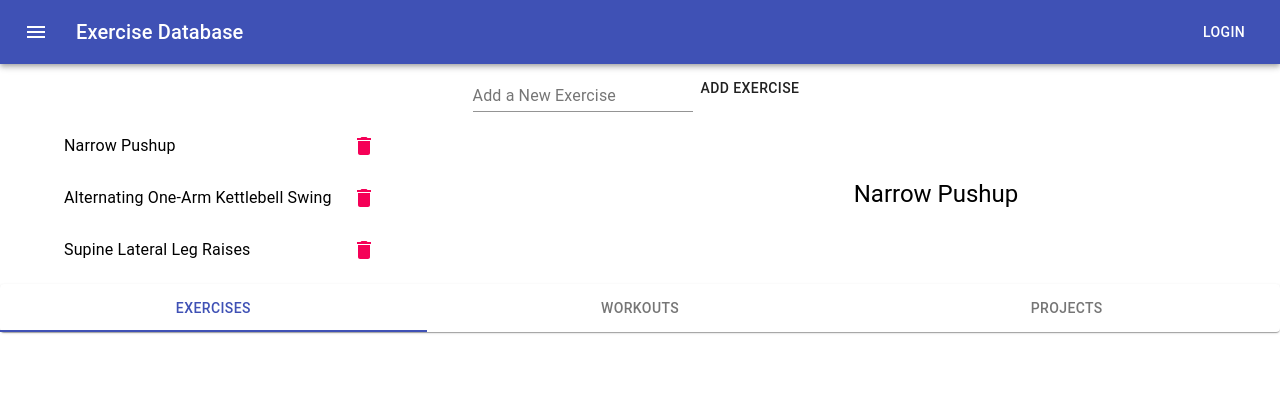
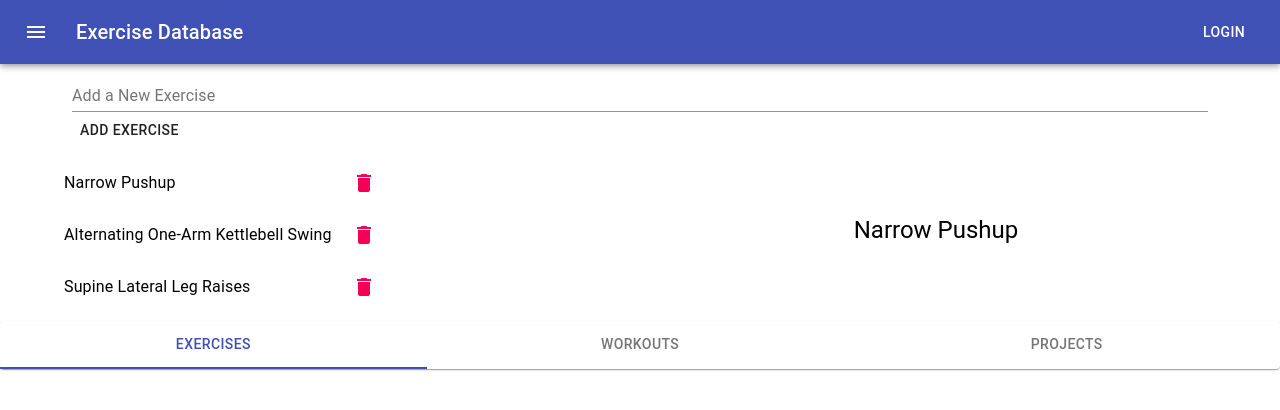
Before and after one commit to michaelresser/pt-buddy, a React (Create React App) app: page / in a window 1280 px wide. Shown: the top 410 px of the page. Built offline with nearby package versions, Linux system fonts and the light colour scheme.

Commit message:
finished attaching methods from Context to Exercises View

```diff
--- a/src/components/App/App.js
+++ b/src/components/App/App.js
@@ -4,7 +4,7 @@ import { v4 as uuid } from 'uuid';
 // Components
 import { Header, ViewPanel, ViewToggle, Exercises } from '../../components/index.js';
 // Material UI
-import { Container } from "@material-ui/core";
+// import {  } from "@material-ui/core";
 // Context
 import AppContext, { AppState } from "../context/context";
 
@@ -20,10 +20,13 @@ class App extends React.Component {
         id: uuid(),
         name: ''
       },
-      currentExercise: AppState.exercises[0] ,
+      currentExercise: AppState.exercises[0],
       currentView: <Exercises />,
-      selectExercise: this.selectExercise
-
+      handleChange: this.handleChange,
+      selectExercise: this.selectExercise,
+      addExercise: this.addExercise,
+      deleteExercise: this.deleteExercise,
+      changeView: this.changeView
     }
   }
 
@@ -38,9 +41,13 @@ class App extends React.Component {
     });
   };
   /* CREATE METHODS */
-  createExercise = () => {
+  addExercise = () => {
     this.setState({
-      exercises: [...this.state.exercises, this.state.newExercise]
+      exercises: [...this.state.exercises, this.state.newExercise],
+      newExercise:{
+        id: uuid(),
+        name: ''
+      }
     },
       () => console.log(this.state.exercises)
     );
@@ -59,9 +66,9 @@ class App extends React.Component {
   /* DELETE METHODS */
   deleteExercise = (selection) => {
     this.setState({
-      exercises: this.state.exercises.filter(item => {
-        if (item.id !== selection) {
-          return item;
+      exercises: this.state.exercises.filter(exercise => {
+        if (exercise.id !== selection.id) {
+          return exercise;
         } else {
           return null
         }
@@ -99,9 +106,7 @@ class App extends React.Component {
     return (
       <AppContext.Provider value={this.state}>
         <Header />
-          <Container>
         <ViewPanel />
-          </Container>
         <ViewToggle />
       </AppContext.Provider>
     )
--- a/src/components/Content/Exercises/ExerciseActions/ExerciseActions.js
+++ b/src/components/Content/Exercises/ExerciseActions/ExerciseActions.js
@@ -1,16 +1,21 @@
 import React from 'react';
 import { Container, TextField, Button, FormControl, FormGroup } from '@material-ui/core';
+import AppContext from '../../../context/context';
 
-const ExerciseActions = (props) => {
-    return (
-        <Container justify={'center'} align={'center'} >
-            <FormControl>
-                <FormGroup children row>
-                    <TextField label="Add a New Exercise" onChange={props.handleChange} value={props.newExercise}></TextField>
-                    <Button onClick={props.addNewExercise}>Add Exercise</Button>
-                </FormGroup>
-            </FormControl>
-        </Container>
-    )
-}
+
+const ExerciseActions = () => (
+    <AppContext.Consumer>
+        {context => (
+            <Container>
+                <FormControl fullWidth>
+                    <FormGroup children row>
+                        <TextField fullWidth label="Add a New Exercise" onChange={context.handleChange} value={context.newExercise.name}></TextField>
+                        <Button onClick={context.addExercise}>Add Exercise</Button>
+                    </FormGroup>
+                </FormControl>
+            </Container>
+        )}
+    </AppContext.Consumer>
+);
+
 export default ExerciseActions;
--- a/src/components/Content/Exercises/ExerciseList/ExerciseList.js
+++ b/src/components/Content/Exercises/ExerciseList/ExerciseList.js
@@ -4,33 +4,28 @@ import DeleteIcon from '@material-ui/icons/Delete';
 import AppContext from '../../../context/context';
 
 
-const ExerciseList = (props) => {
-    /* handleDelete creted to stop event bubbling through to list item selectExercise method */
-    const handleDeleteExercise = (event, item) => {
-        event.stopPropagation();
-        event.preventDefault();
-        props.deleteExercise(item.id);
-    }
+const ExerciseList = () => {
 
     return (
         <AppContext.Consumer>
-            {context =>
+            {context => (
                 <List>
-                    {context.exercises.map(item => {
+                    {context.exercises.map(exercise => {
                         return (
                             <ListItem button
-                                key={item.id}
+                                key={exercise.id}
                                 onClick={() => {
-                                    context.selectExercise(item);
-
+                                    context.selectExercise(exercise);
                                 }}
                                 alignItems='center'>
                                 <ListItemText
-                                    primary={item.name}>
+                                    primary={exercise.name}>
                                 </ListItemText>
                                 <Button children
                                     onClick={(event) => {
-                                        handleDeleteExercise(event, item)
+                                        event.stopPropagation();
+                                        event.preventDefault();
+                                        context.deleteExercise(exercise);
                                     }}
                                     color="secondary">
                                     <DeleteIcon />
@@ -39,7 +34,7 @@ const ExerciseList = (props) => {
                         )
                     })}
                 </List>
-            }
+            )}
         </AppContext.Consumer>
     );
 }
--- a/src/components/Content/Exercises/Exercises/Exercises.js
+++ b/src/components/Content/Exercises/Exercises/Exercises.js
@@ -1,28 +1,26 @@
 import React from 'react'
 import { Container, Grid } from '@material-ui/core';
 import { ExerciseActions, ExerciseList, ExerciseView } from '../../../index';
-
+import AppContext from '../../../context/context';
 
 
 const Exercises = (props) => {
     return (
+        <AppContext.Consumer>
+            {context => (
                 <Container>
-            <ExerciseActions
-            addNewExercise={props.addExercise}
-            handleChange={props.handleChange} />
+                <ExerciseActions />
                 <Grid container>
-            <Grid container item xs>
-                <ExerciseList
-                    exercises={props.exercises} deleteExercise={props.deleteExercise}
-                    selectExercise={props.selectExercise} />
+                    <Grid container item sm={6}>
+                        <ExerciseList />
                     </Grid>
-            <Grid container item xs justify='center' alignItems='center'>
-                <ExerciseView
-                    exercises={props.exercises}
-                    currentExercise={props.currentExercise} />
+                    <Grid container item sm={6} justify='center' alignItems='center'>
+                        <ExerciseView />
                     </Grid>
                 </Grid>
             </Container>
+            )}
+        </AppContext.Consumer>
 
     )
 }
--- a/src/components/Layout/Views/ViewPanel/ViewPanel.js
+++ b/src/components/Layout/Views/ViewPanel/ViewPanel.js
@@ -1,17 +1,18 @@
 import React from 'react';
 
-
+// Material-ui Components
+import { Container } from '@material-ui/core';
 import AppContext from '../../../context/context';
 
 const ViewPanel = () => {
     return (
-        <div>
+        <Container>
             <AppContext.Consumer>
                 {value =>
                     value.currentView
                 }
             </AppContext.Consumer>
-        </div>
+        </Container>
     )
 }
 
```
Also changed, not shown: src/dataStore.js (deleted, +0 -24 lines). Lines whose indentation alone changed are shown as unchanged.
